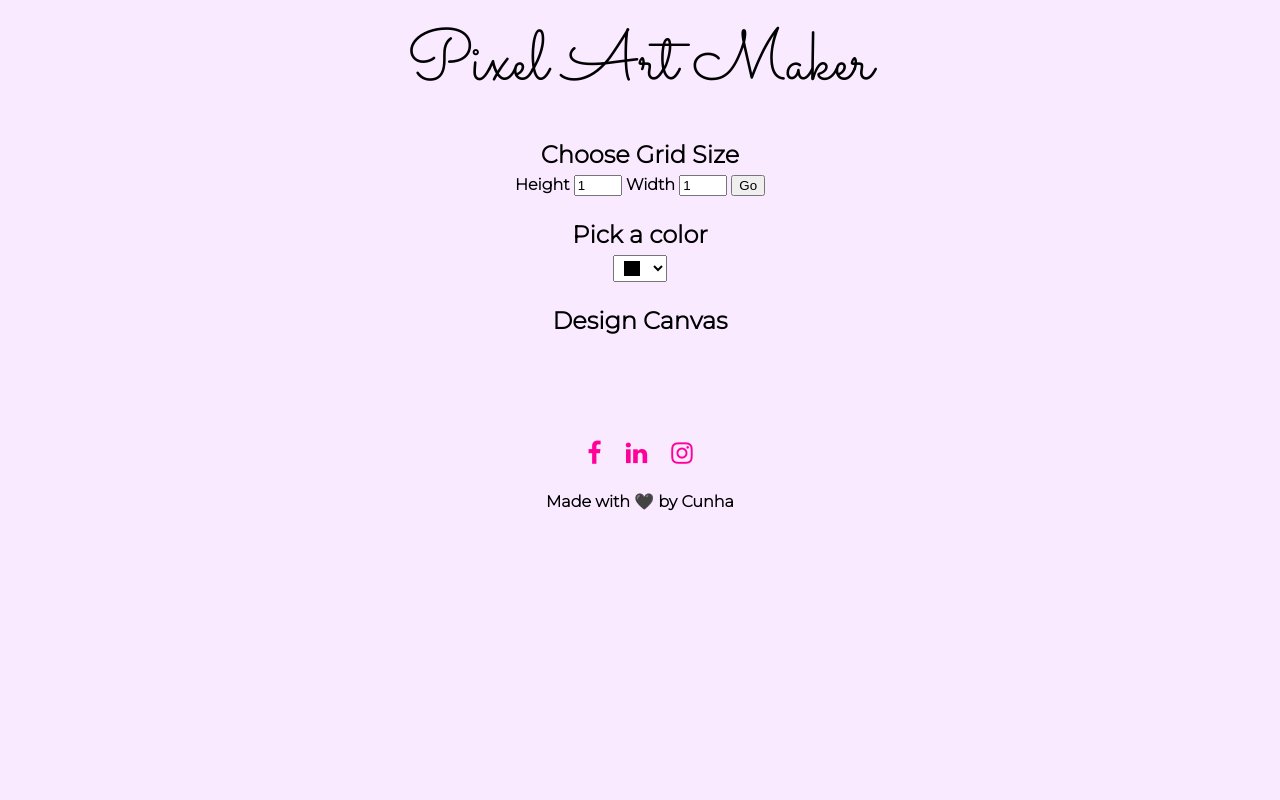
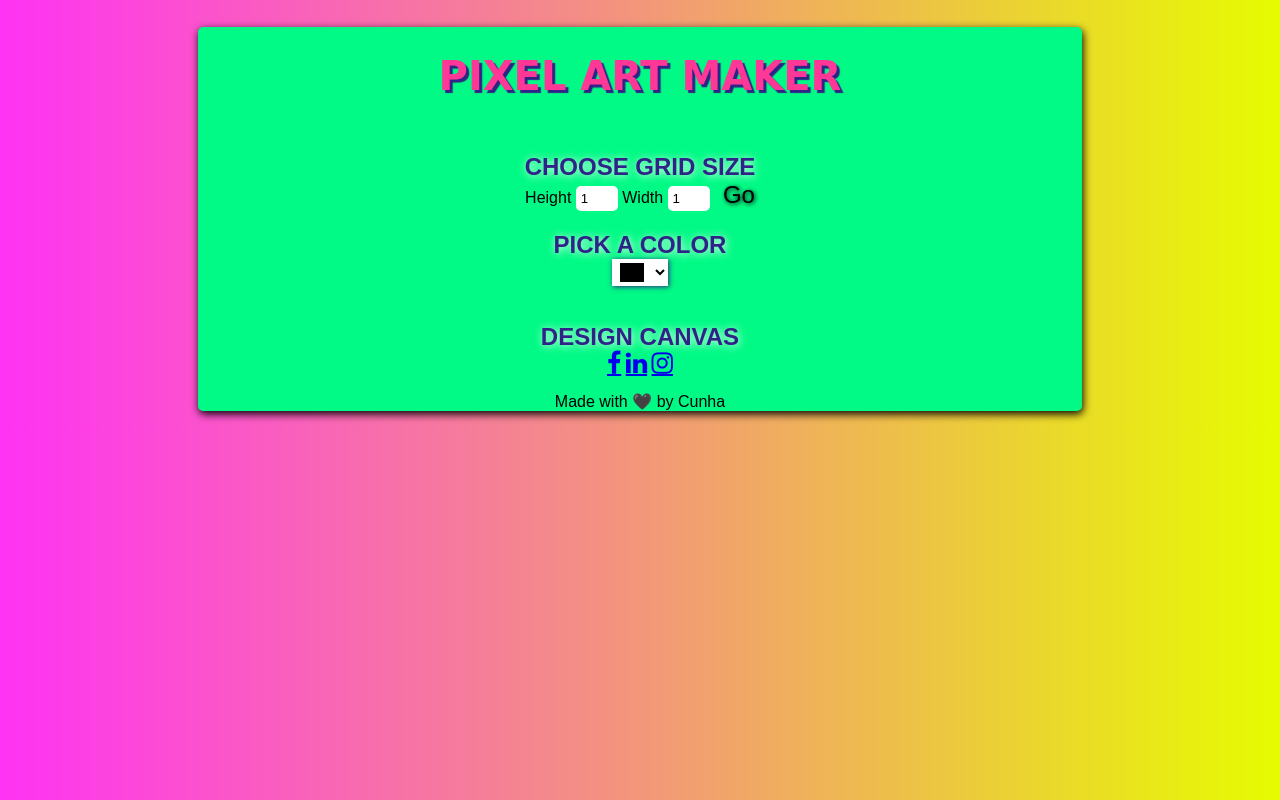
Before and after one commit to CunhaFerreira/PixelMaker, a plain HTML site: page index.html in a window 1280 px wide. Drawn offline with nearby package versions, Linux system fonts and the light colour scheme.

Commit message:
Update styles.css

```diff
--- a/css/styles.css
+++ b/css/styles.css
@@ -1,35 +1,132 @@
 html {
-    background-color: #f9eaff;
-    font-family: 'Montserrat', sans-serif;
-    font-weight: bolder;
+    background: rgb(255, 50, 244);
+    background: linear-gradient(90deg, rgba(255, 50, 244, 1) 0%, rgba(230, 252, 0, 1) 100%);
+    font-family: 'Ubuntu', sans-serif;
     text-align: center;
 }
 
+:root {
+    --darkblue: #302387;
+    --darkpink: #ff3796;
+    --green: #00fa85;
+    --white: #fff;
+    --black: #000;
+}
+
+/*
+*** Headings ***
+*/
 h1 {
-    font-family: 'Sacramento', cursive;
-    font-size: 70px;
-    font-weight: lighter;
-    margin: 0.2em;
+    padding: 3%;
+    font-family: 'Press Start 2P', cursive;
+    font-size: 2.5rem;
+    color: var(--darkpink);
+    text-transform: uppercase;
+    text-shadow: 3px 3px 1px var(--darkblue);
 }
 
 h2 {
-    margin: 1em 0 0.25em;
+    margin-bottom: 0;
+    font-weight: bolder;
+    font-size: 1.5rem;
+    color: #302387;
+    text-transform: uppercase;
+    text-shadow: 1px 1px 9px var(--white);
 }
 
-h2:first-of-type {
-    margin-top: 1em;
+.double_click {
+    margin: 1%;
+    font-size: .9rem;
+    color: rgb(85, 85, 85);
 }
 
+/*
+*** Button Section ***
+*/
+button {
+    padding: 0;
+    margin-left: 1%;
+    font-size: 1.5rem;
+    background-color: transparent;
+    border: none;
+    cursor: pointer;
+    text-shadow: 1px 1px 4px var(--black);
+}
+
+
+/*
+*** Input Section ***
+*/
+input[type=number] {
+    padding: 5px 5px;
+    border-radius: 5px;
+    border: none;
+}
+
+input[type=color] {
+    border: none;
+    background: var(--white);
+    margin-bottom: 2%;
+    padding: 0;
+    box-shadow: 1px 1px 5px var(--darkblue);
+}
+
+input[type=number]::-webkit-inner-spin-button,
+/* turn off spinners */
+input[type=number]::-webkit-outer-spin-button {
+    -webkit-appearance: none;
+}
+
+input[type=number] {
+    width: 2rem;
+}
+
+input[type=color] {
+    width: 3.5rem;
+}
+
+/*
+* HR Section
+*/
+hr {
+    border: .5px solid var(--darkblue);
+    width: 50%;
+}
+
+.hr {
+    width: 10%;
+    border: 1px solid yellow;
+    margin-bottom: 3%;
+}
+
+/*
+* Container Section
+*/
+.container {
+    background: var(--green);
+    margin: auto;
+    width: 70%;
+    padding: 0;
+    border-radius: 5px;
+    border: none;
+    box-shadow: 1px 3px 8px var(--black);
+}
+
+/*
+* Grid Section
+*/
 table,
 tr,
 td {
-    border: 1px solid #000;
+    border: 1px solid var(--darkblue);
 }
 
 table {
     border-collapse: collapse;
     margin: 0 auto;
+    background-color: rgba(255, 255, 255, 0.877);
 }
+
 tr {
     height: 20px;
 }
@@ -39,37 +136,53 @@ td {
 }
 
 
-input[type=number] {
-    width: 3em;
+/*
+*** Footer Section ***
+*/
+.footer-p {
+    font-size: 1.5rem;
+    margin-bottom: 0;
 }
 
-input[type=color] {
-  width: 4em;
+.social-icon {
+    margin: .5%;
+    color: #ff009a;
+    text-align: center;
+    text-decoration: none;
+    text-shadow: 1px 1px 2px var(--darkblue);
 }
 
-.fa {
-  color: #ff009a;
-  margin: 100px 10px 10px;
-  text-align: center;
-  text-decoration: none;
+.social-icon:hover {
+    color: var(--white);
+    opacity: 0.7;
 }
 
-.fa:hover {
-  color: #46005e;
-  opacity: 0.7;
+/*
+*** Media Queries ***
+*/
+@media (max-width: 900px) {
+
+    .container {
+        width: 90%;
+    }
+
+    h1 {
+        font-size: 2rem;
+    }
+
+    h2 {
+        font-size: 1.3rem;
+    }
+
 }
 
-@media screen and (max-width:400px) {
+@media (max-width: 400px) {
+
     h1 {
-    font-size: 35px;
+        font-size: 1.7rem;
+    }
+
+    h2 {
+        font-size: 1rem;
+    }
 }
-    h2 {
-    font-size: 18px;
-    }
-    tr {
-    height: 30px;
-}
-    td {
-    width: 30px;
-}
-}
```
